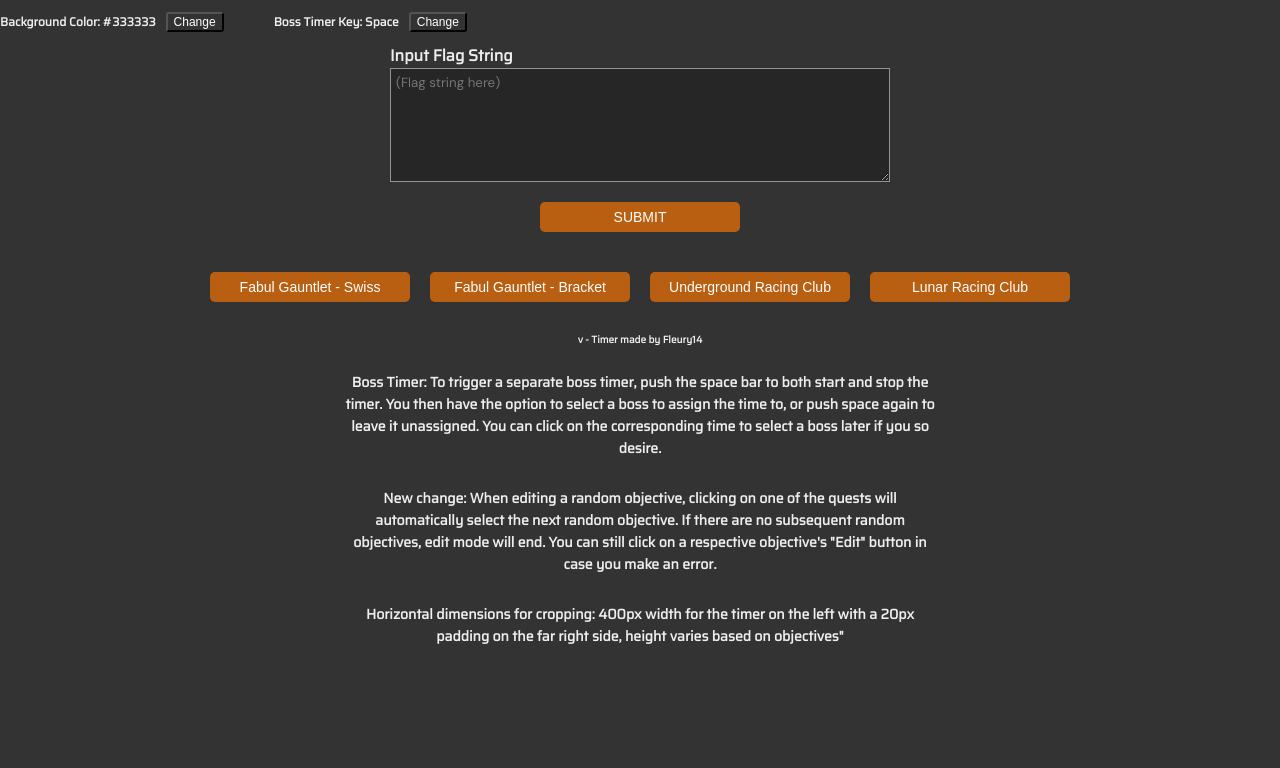
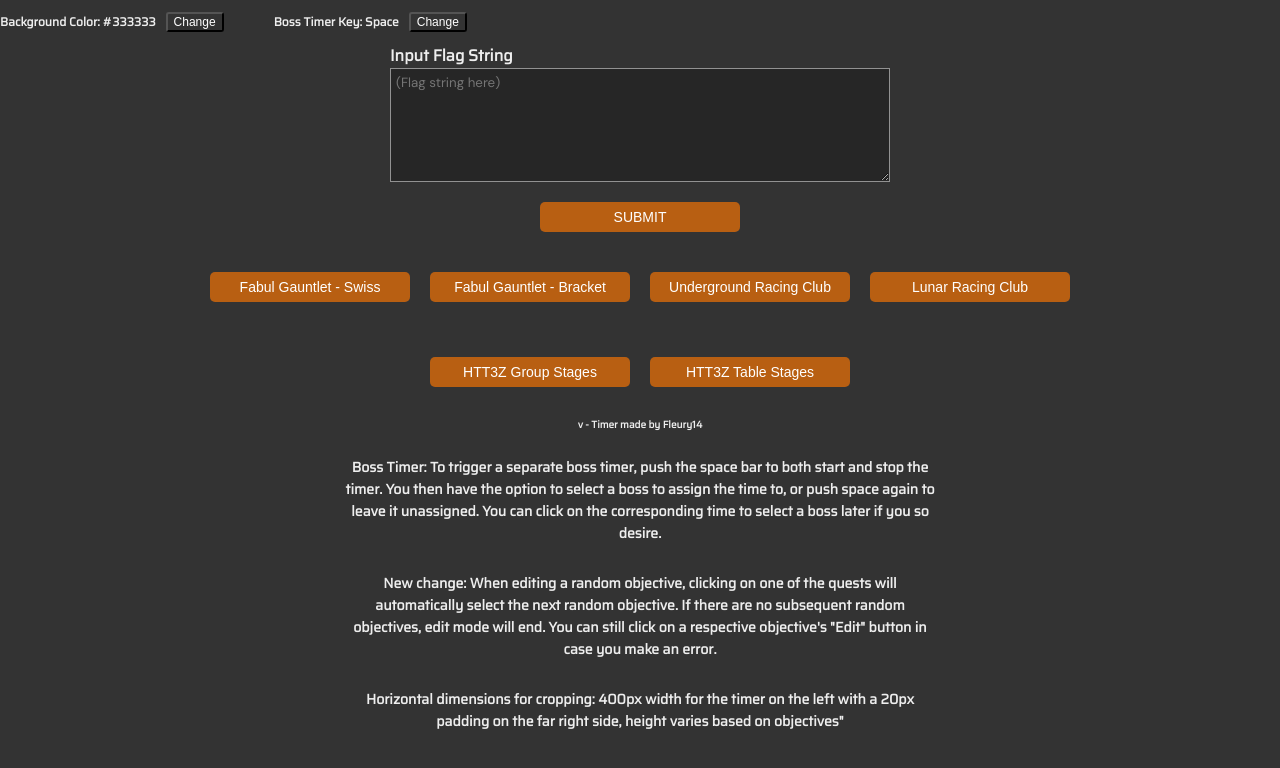
Before and after one commit to Fleury14/v4-timer, a React (Create React App) app: page / in a window 1280 px wide. Shown: the top 768 px of the page. Built offline with nearby package versions, Linux system fonts and the light colour scheme; no server answers.

Commit message:
feat(flag input form): added buttons for 3z

```diff
--- a/src/components/flag-input/flag-input-form.js
+++ b/src/components/flag-input/flag-input-form.js
@@ -42,6 +42,10 @@ class FlagInputForm extends Component {
                     <button onClick={() => this.setState({ flags: 'Omode:classicforge/1:quest_giant/random:2/win:crystal Kmain/summon/moon/unsafe Pkey Cstandard/distinct:7/j:abilities/nodupes Tpro Spro Bstandard Nchars/key Etoggle Glife -kit:basic -noadamants' })}>Underground Racing Club</button>
                     <button onClick={() => this.setState({ flags: 'O1:quest_masamunealtar/2:quest_ribbonaltar/random:2/win:crystal Kmain/summon/moon/unsafe Pkey Cstandard/distinct:7/j:abilities/nodupes Tpro Spro Bstandard Nchars/key Etoggle Glife -noadamants' })}>Lunar Racing Club</button>
                 </div>
+                <div className="flag-presets">
+                    <button onClick={() => this.setState({ flags: 'O1:quest_forge/random:3,quest/req:3/win:crystal Kmain/summon/moon Pkey Crelaxed/maybe/no:fusoya/j:abilities/bye Twildish/sparse:60 Sstandard Bstandard/alt:gauntlet Nkey Etoggle/cantrun Gwarp/life/sylph -kit:basic -noadamants -spoon -vanilla:agility' })}>HTT3Z Group Stages</button>
+                    <button onClick={() => this.setState({ flags: 'O1:quest_forge/random:3,quest/req:3/win:crystal Kmain/summon/moon Pkey Cstandard/maybe/no:fusoya/j:abilities/permajoin Tpro/sparse:60 Spro Bstandard/alt:gauntlet Nkey Etoggle/cantrun/no:sirens Glife/sylph -kit:basic -noadamants -vanilla:agility' })}>HTT3Z Table Stages</button>
+                </div>
             </React.Fragment>
         )
     }
```
